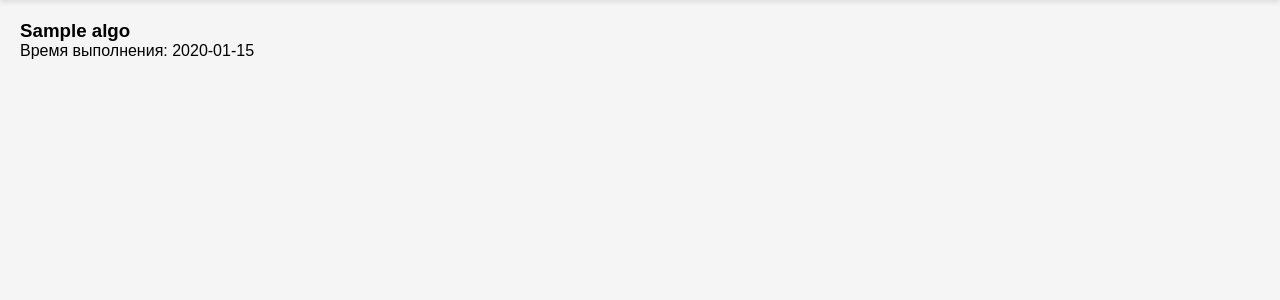
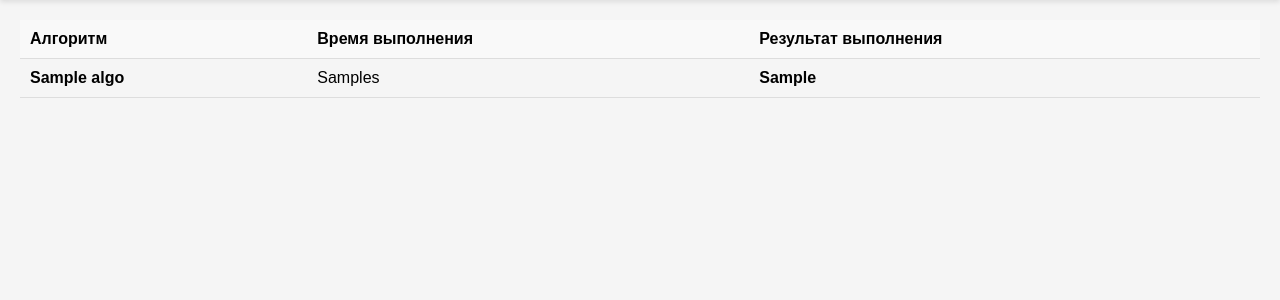
Before and after one commit to Segfaul/algorand, a Django app: template algorand/algos/templates/algos/input_arr_results.html in a window 1280 px wide. Shown: the part 70-370 px from the top of the page. Run offline with Django 4.2, Linux system fonts and the light colour scheme; the template is opened without the code that fills it: most values are stand-ins (such as "Sample title", 1, 10 or a date in 2020).

Commit message:
Add files via upload

```diff
--- a/algorand/algos/forms.py
+++ b/algorand/algos/forms.py
@@ -8,8 +8,10 @@ class ArraySearchForm(forms.Form):
     def __init__(self, *args, **kwargs):
         super().__init__(*args, **kwargs)
 
-    array = forms.CharField(label='Массив', max_length=100)
-    target = forms.CharField(label='Искомое значение', max_length=50)
+    array = forms.CharField(label='Массив', max_length=100,
+                            widget=forms.TextInput(attrs={'class': 'form-input'}))
+    target = forms.CharField(label='Искомое значение', max_length=50,
+                             widget=forms.TextInput(attrs={'class': 'form-input'}))
 
     def clean(self):
         try:
--- a/algorand/algos/static/algos/css/style.css
+++ b/algorand/algos/static/algos/css/style.css
@@ -92,3 +92,46 @@ button[type="submit"] {
 button[type="submit"]:hover {
     background-color: #555;
 }
+
+/* Table styles */
+.table {
+    width: 100%;
+    border-collapse: collapse;
+    margin-bottom: 20px;
+}
+
+.table th,
+.table td {
+    padding: 10px;
+    text-align: left;
+    border-bottom: 1px solid #ddd;
+}
+
+.table th {
+    font-weight: bold;
+    background-color: #f9f9f9;
+}
+
+.form-label {
+    display: inline-block;
+    font-weight: bold;
+    margin-bottom: 5px;
+}
+
+.form-input {
+    display: block;
+    width: 15%;
+    padding: 10px;
+    font-size: 14px;
+    border: 1px solid #ddd;
+    border-radius: 4px;
+    margin-bottom: 10px;
+}
+
+.algo-title {
+    font-weight: bold;
+}
+
+.algo-result {
+    font-weight: bold;
+}
--- a/algorand/algos/templates/algos/base.html
+++ b/algorand/algos/templates/algos/base.html
@@ -18,7 +18,7 @@
                 </a>
             </li>
 
-	    <li class="last">
+            <li class="last">
                 <a href="{% url 'array_search' %}">Поиск индекса</a>
             </li>
 
@@ -43,6 +43,8 @@
     </main>
 
 {% block extra_scripts %}
+    <script src="https://code.jquery.com/jquery-3.6.0.min.js"></script>
+    <script src="{% static 'algos/js/ajax.js' %}"></script>
 {% endblock %}
 </body>
 </html>
--- a/algorand/algos/templates/algos/input_arr_results.html
+++ b/algorand/algos/templates/algos/input_arr_results.html
@@ -1,11 +1,22 @@
 {% extends 'algos/base.html' %}
 
 {% block content %}
-
-{% for algo, execution_time in context.items %}
-    <h3>{{ algo }}</h3>
-    <p>Время выполнения: {{ execution_time }}</p>
-{% endfor %}
-
-
+<table class="table">
+    <thead>
+        <tr>
+            <th>Алгоритм</th>
+            <th>Время выполнения</th>
+            <th>Результат выполнения</th>
+        </tr>
+    </thead>
+    <tbody>
+        {% for algo, params in context.items %}
+        <tr>
+            <td class="algo-title">{{ algo }}</td>
+            <td>{{ params.0 }}s</td>
+            <td class="algo-result">{{ params.1 }}</td>
+        </tr>
+        {% endfor %}
+    </tbody>
+</table>
 {% endblock %}
--- a/algorand/algos/views.py
+++ b/algorand/algos/views.py
@@ -1,6 +1,7 @@
 from django.contrib.auth import logout, login
 from django.contrib.auth.mixins import UserPassesTestMixin
 from django.contrib.auth.views import LoginView
+from django.http import JsonResponse
 from django.shortcuts import render, redirect
 from django.urls import reverse_lazy
 from django.views.generic import View, CreateView, TemplateView, FormView
```
Also changed, not shown: algorand/algos/algo_dir/algo.py (+13 -4 lines), algorand/algos/static/algos/js/ajax.js (added), algorand/db.sqlite3.
